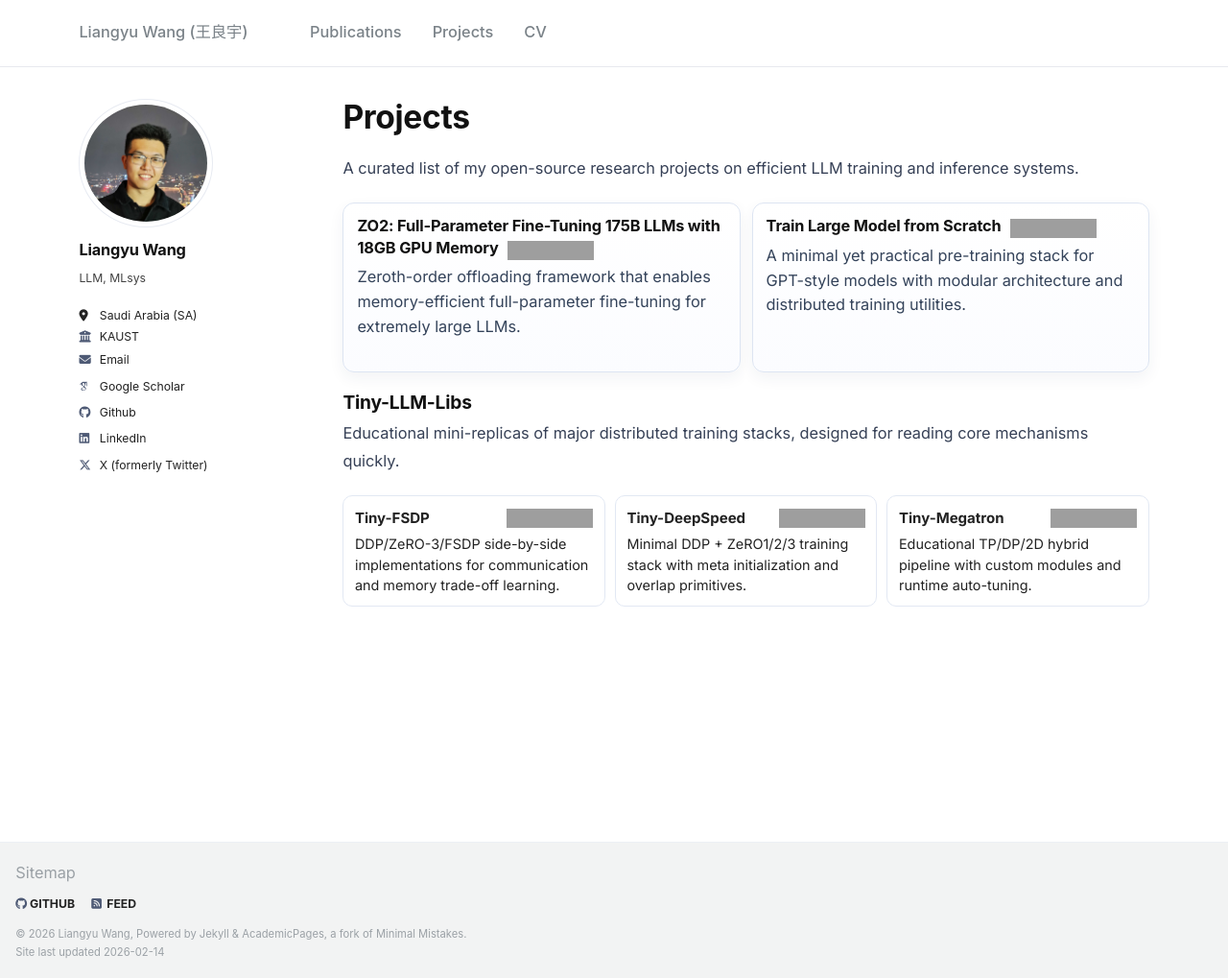
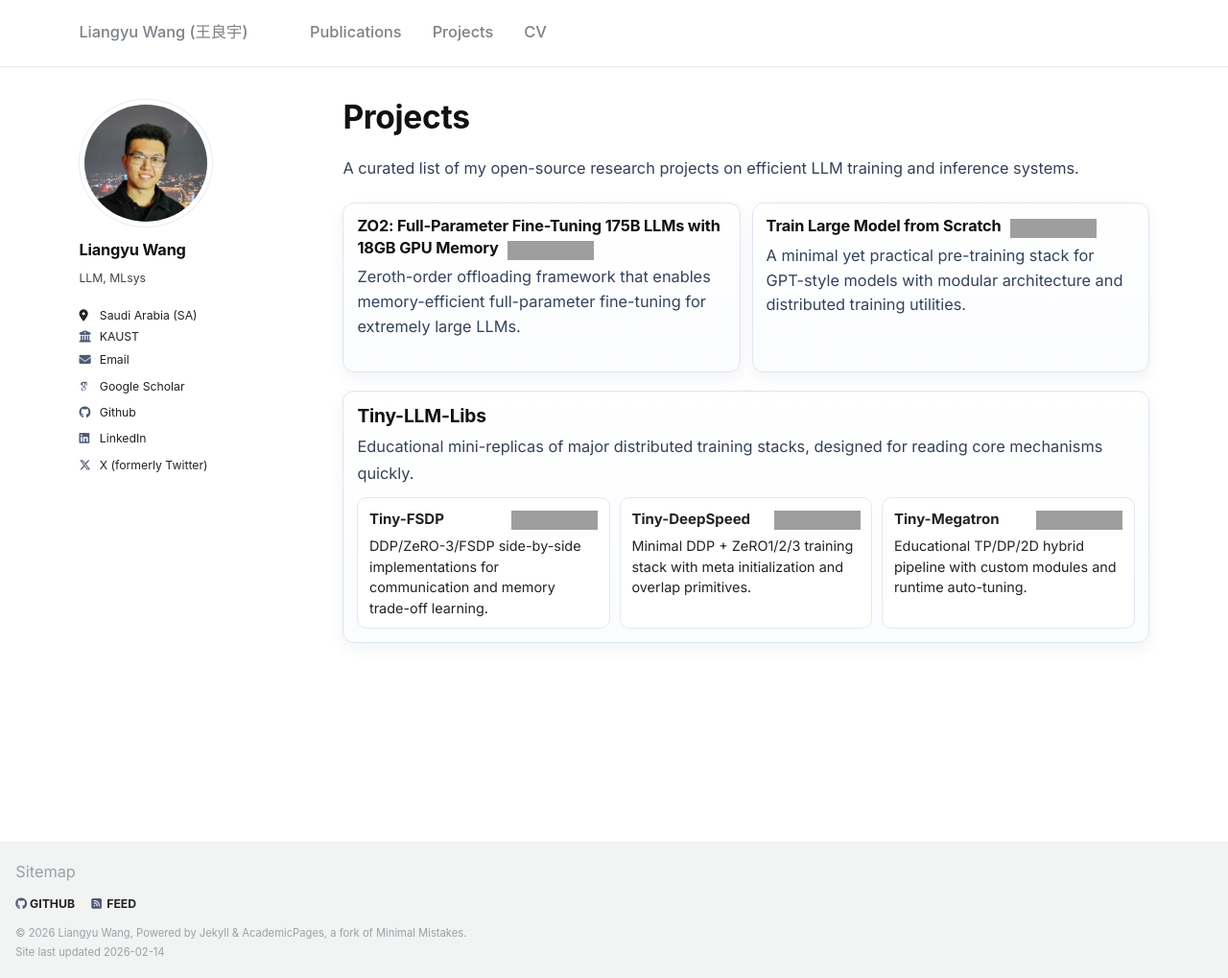
Before and after one commit to liangyuwang/liangyuwang.github.io, a Jekyll site: the page built from _pages/projects.html, in a window 1280 px wide and 1019 px high. Shown: the whole window at 96% size. Built offline with Jekyll 4.4.1, drawn with Linux system fonts in a browser that asks for light colours; some web fonts are replaced; grey boxes are pictures that could not be loaded.

Commit message:
update projects page

```diff
--- a/_pages/projects.html
+++ b/_pages/projects.html
@@ -32,6 +32,7 @@ author_profile: true
     </div>
   </div>
 
+  <div class="tiny-suite-card">
     <h3 class="projects-subtitle">Tiny-LLM-Libs</h3>
     <p class="projects-intro">
       Educational mini-replicas of major distributed training stacks, designed for reading core mechanisms quickly.
@@ -63,3 +64,4 @@ author_profile: true
       </div>
     </div>
   </div>
+</div>
--- a/assets/css/custom-theme.css
+++ b/assets/css/custom-theme.css
@@ -432,6 +432,23 @@ li {
   font-size: 1.2rem;
 }
 
+.tiny-suite-card {
+  margin-top: 1rem;
+  border: 1px solid #dde5f2;
+  border-radius: 12px;
+  background: linear-gradient(180deg, #ffffff 0%, #fbfcff 100%);
+  padding: 0.78rem 0.88rem 0.88rem;
+  box-shadow: 0 6px 16px rgba(26, 49, 89, 0.06);
+}
+
+.tiny-suite-card .projects-subtitle {
+  margin-top: 0;
+}
+
+.tiny-suite-card .projects-intro {
+  margin-bottom: 0.6rem;
+}
+
 .proj-grid {
   display: grid;
   grid-template-columns: repeat(2, minmax(0, 1fr));
@@ -480,7 +497,7 @@ li {
   display: grid;
   grid-template-columns: repeat(3, minmax(0, 1fr));
   gap: 0.65rem;
-  margin-top: 0.55rem;
+  margin-top: 0.3rem;
 }
 
 .tiny-mini-card {
```
Lines whose indentation alone changed are shown as unchanged.
